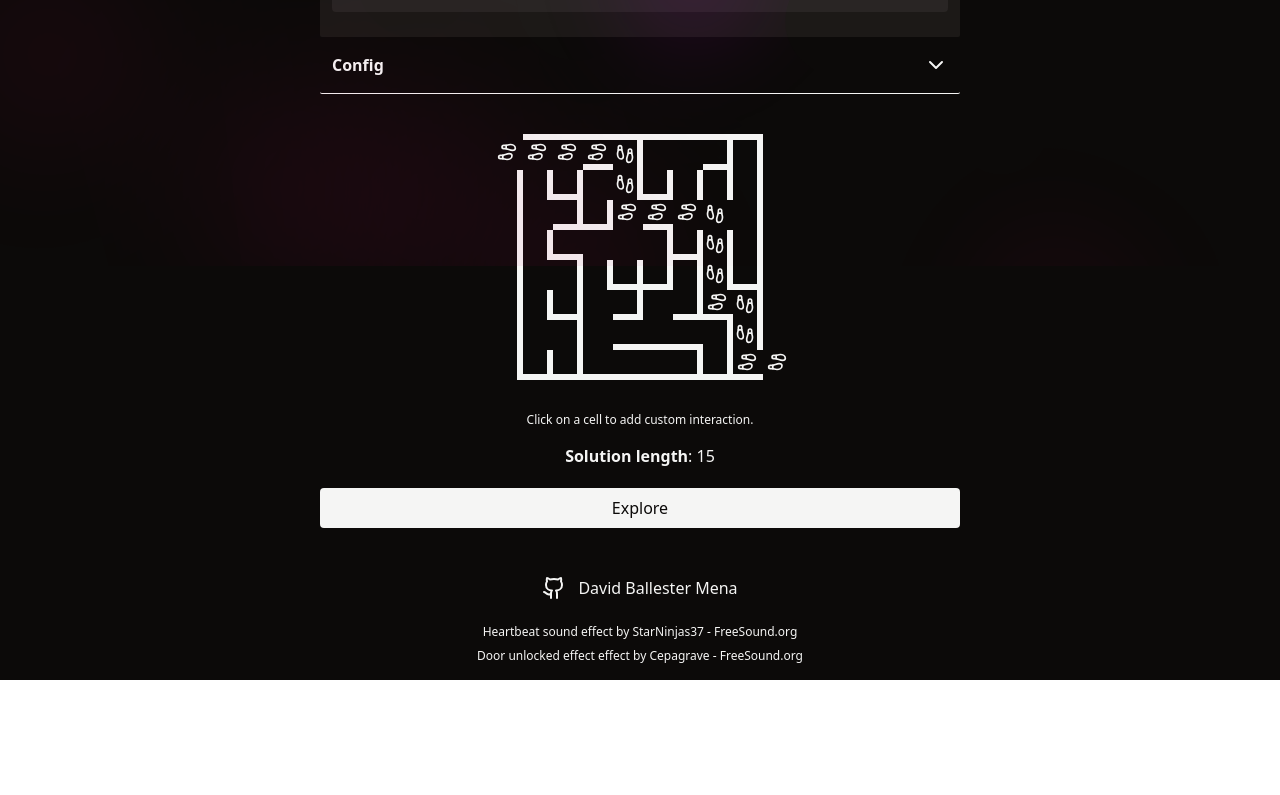
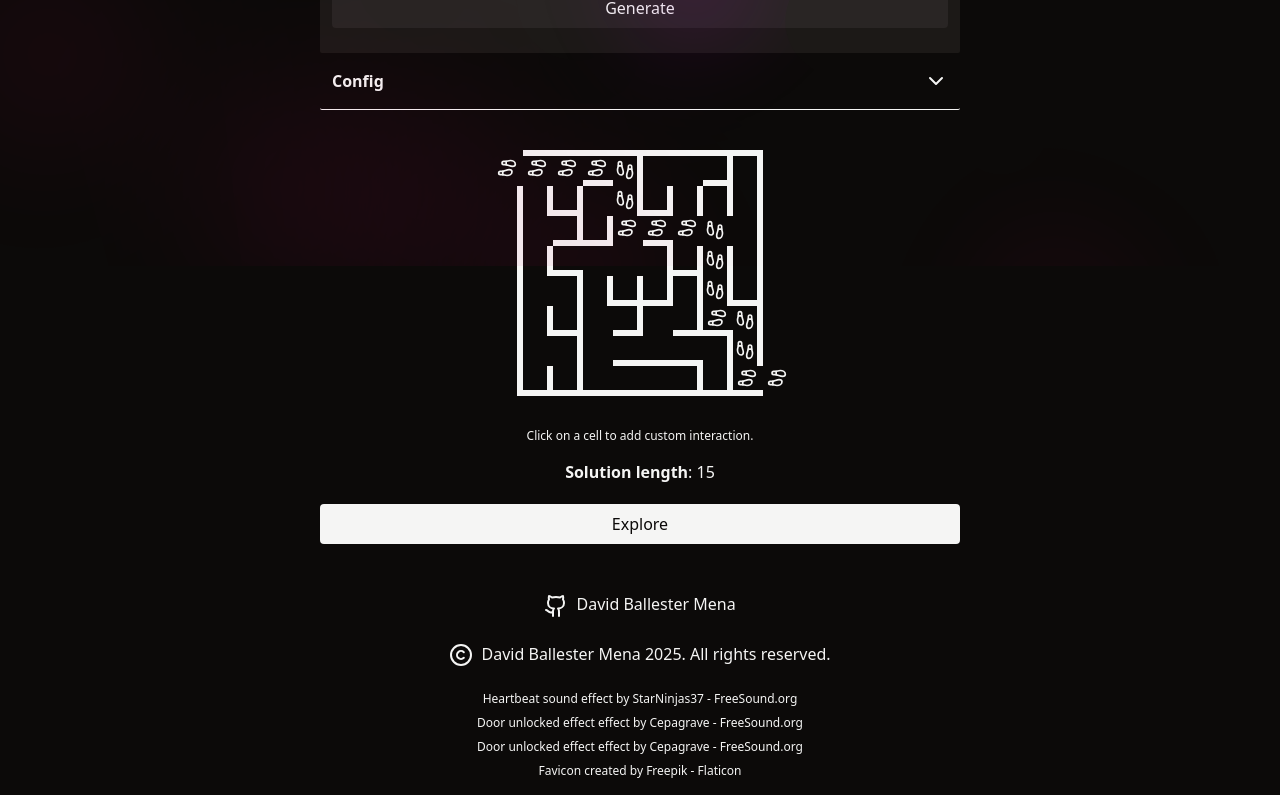
Before and after one commit to davidballester/maze-creator, a SvelteKit app: page / in a window 1280 px wide. Shown: the part 534-1329 px from the top of the page. Before the commit the page ends 1214 px from the top, so only its background shows below. Built offline with nearby package versions, Linux system fonts and the light colour scheme.

Commit message:
Polish branding

```diff
--- a/src/lib/components/create/mazeCreation.svelte
+++ b/src/lib/components/create/mazeCreation.svelte
@@ -79,7 +79,7 @@
 
 <div class="w-full">
 	<header class="mb-4">
-		<h1 class="text-center text-6xl">Create a New Maze</h1>
+		<h1 class="p-2 text-center text-6xl">Create a New Maze</h1>
 	</header>
 	<p class="p-4">
 		Edit the maze and then explore it. You can share the exploration link with anyone for them to
--- a/src/routes/+layout.svelte
+++ b/src/routes/+layout.svelte
@@ -1,9 +1,13 @@
 <script lang="ts">
-	import { Github } from 'lucide-svelte';
+	import { LucideCopyright, LucideGithub } from 'lucide-svelte';
 	import '../app.css';
 	import AnimatedBackground from '$lib/components/animatedBackground.svelte';
 	let { children } = $props();
 </script>
+
+<svelte:head>
+	<title>Maze Creator</title>
+</svelte:head>
 
 <div class=" bg-stone-950 text-stone-100">
 	<AnimatedBackground />
@@ -13,10 +17,14 @@
 		>
 			{@render children()}
 		</div>
-		<footer class="flex flex-col items-center gap-2 p-4">
-			<a href="https://github.com/davidballester/maze-creator" class="mb-4 flex gap-3">
-				<Github color="var(--color-stone-100)" class="w-6" />
+		<footer class="flex flex-col items-center gap-2 p-4 text-center">
+			<a href="https://github.com/davidballester/maze-creator" class="mb-4">
+				<LucideGithub class="mr-1 inline" />
 				<span class="text-base">David Ballester Mena</span>
+			</a>
+			<a href="https://github.com/davidballester/maze-creator" class="mb-4">
+				<LucideCopyright class="mr-1 inline" />
+				<span>David Ballester Mena {new Date().getFullYear()}. All rights reserved.</span>
 			</a>
 			<a
 				href="https://freesound.org/people/StarNinjas37/sounds/506909/"
@@ -32,6 +40,16 @@
 			>
 				Door unlocked effect effect by Cepagrave - FreeSound.org
 			</a>
+			<a
+				href="https://freesound.org/people/Cepagrave/sounds/476911/"
+				class="text-xs"
+				target="_blank"
+			>
+				Door unlocked effect effect by Cepagrave - FreeSound.org
+			</a>
+			<a href="https://www.flaticon.com/free-icons/maze" class="text-xs" target="_blank">
+				Favicon created by Freepik - Flaticon
+			</a>
 		</footer>
 	</div>
 </div>
--- a/src/routes/explore/[slug]/+page.svelte
+++ b/src/routes/explore/[slug]/+page.svelte
@@ -45,7 +45,7 @@
 
 <div class="flex flex-1 flex-col items-center gap-8 p-4 select-none">
 	<header>
-		<h1 class="text-center text-6xl">{maze.title || 'Maze'}</h1>
+		<h1 class="p-2 text-center text-6xl">{maze.title || 'Maze'}</h1>
 	</header>
 
 	<div class="flex grow-1 flex-col items-center">
```
Also changed, not shown: static/favicon.png.
